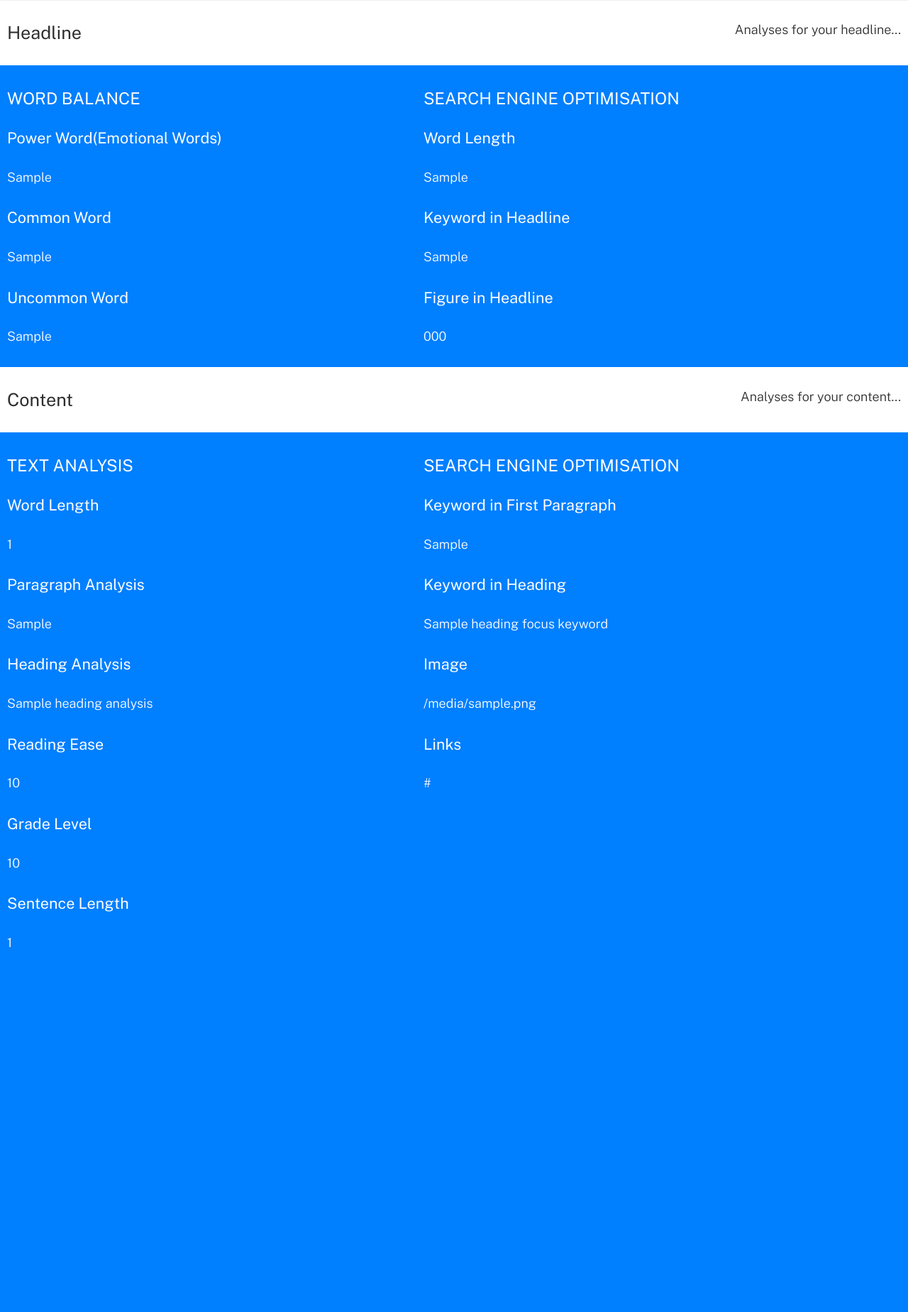
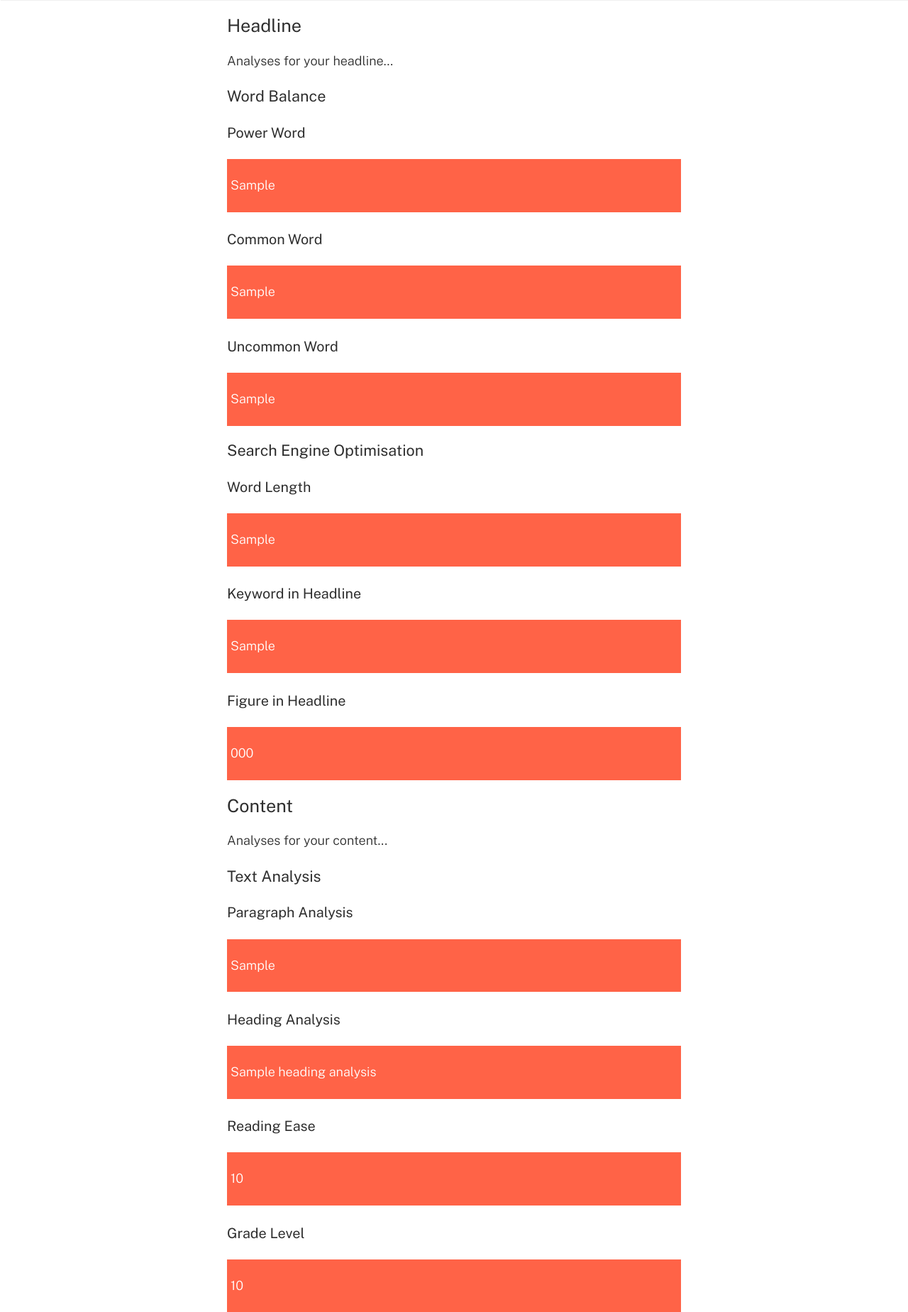
Before and after one commit to malikolabiyi/content-analyser, a Flask app: template templates/analyse.html in a window 1280 px wide. Shown: the part 88-1936 px from the top of the page at 71% size. Before the commit the page ends 1422 px from the top, so only its background shows below. Run offline with Flask 2, Linux system fonts and the light colour scheme; the template is opened without the code that fills it: most values are stand-ins (such as "Sample title", 1, 10 or a date in 2020).

Commit message:
Adding colors

```diff
--- a/app.py
+++ b/app.py
@@ -38,8 +38,10 @@ def analyse():
         if number_power_words > 0:
             power_word_analysis = "Your headline have " + str(number_power_words) + " power words. Power words also known as phrases indicates intense trigger words that frequently command a reader's attention and action."
             headline_score += 30
+            green_color = True
         else:
             power_word_analysis: 'Your headline ought to contain atleast one power word.'
+            red_color = True
     p.close()
 
     #Common words
@@ -54,8 +56,10 @@ def analyse():
         if number_common_words > 0:
             common_word_analysis = "Good! Your headline have " + str(number_common_words) + " common words. Common words make up the basic structure of readable headlines. It is recommended that a headline should be made up of 2 to 3 common words."
             headline_score += 10
+            green_color = True
         else:
             common_word_analysis: 'Your headline ought to contain atleast 2 common words. Common words make up the basic structure of readable headlines.'
+            red_color = True
     c.close()
 
     #Uncommon words
@@ -70,8 +74,10 @@ def analyse():
         if number_uncommon_words > 0:
             uncommon_word_analysis = "Good! Your headline have " + str(number_uncommon_words) + " uncommon words. Uncommon words should occur less frequently than common words, but it is recommended to give your headline substance by adding 2 uncommon words."
             headline_score += 10
+            green_color = True
         else:
             uncommon_word_analysis = 'Your headline ought to contain atleast a uncommon word. Uncommon words should occur less frequently than common words, but it is recommended to give your headline substance by adding 2 uncommon words.'
+            red_color = True
     uc.close()
 
     ''' SEO for headline '''
@@ -79,12 +85,15 @@ def analyse():
     if focus_keyword.lower() in headline.lower():
         keyword_in_headline = 'Great! Your focus keyword appeared in your headline.'
         headline_score += 20
+        green_color = True
     else:
         keyword_in_headline = "Oops! Your focus keyword didn't appear in your headline."
+        red_color = True
 
     # Number in headline
     for word in headline.split(' '):
         if word.isdigit():
+            green_color = True
             if int(word) % 2 != 0:
                 number_in_headline = 'Amazing! Some numbers appeared in your headline. This helps to improve your click-through-rate on the search engine.'
                 headline_score += 10
@@ -92,16 +101,20 @@ def analyse():
                 number_in_headline = 'Though some figures appeared but it is an even number, it is better if an odd number appeared.'
         else:
             number_in_headline = 'Your headline doesn\'t contain a figure, it is recommended to have a figure especially if you\'re writing on listing topics like top 9 places to visit. This helps to improve your click-through-rate on the search engine.'
+            red_color = True
 
     # Word Length for headline
 
     if len(re.findall(r'\w+', headline)) < 3:
         word_length_for_headline = 'Your headline word length is kind of small, can you try to add more words?'
+        red_color = True
     elif len(re.findall(r'\w+', headline))  > 20:
         word_length_for_headline = 'Your headline word length is too much, can you try to reduce them?'
+        red_color = True
     else:
         word_length_for_headline = 'Awesome! Your headline word length is just perfect!'
         headline_score += 20
+        green_color = True
 
 
     ''' Content '''
@@ -121,18 +134,25 @@ def analyse():
 
     if reading_ease in range(90,101):
         reading_ease_score = 'Your content is very easy to read.'
+        green_color = True
     elif reading_ease in range(80,91):
         reading_ease_score = 'Your content is easy to read.'
+        green_color = True
     elif reading_ease in range(70,81):
         reading_ease_score = 'Your content is fairly easy to read.'
+        green_color = True
     elif reading_ease in range(60,71):
         reading_ease_score = 'Your content is of standard to read. It is not difficult and not easy to read.'
+        green_color = True
     elif reading_ease in range(50,61):
         reading_ease_score = 'Your content is fairly difficult to read.'
+        red_color = True
     elif reading_ease in range(30,51):
         reading_ease_score = 'Your content is difficult to read.'
+        red_color = True
     elif reading_ease in range(0,31):
         reading_ease_score = 'Your content is very confusing to read.'
+        red_color = True
     else:
         reading_ease_score = 'You didn\'t put in any message'
 
@@ -140,18 +160,27 @@ def analyse():
 
     grade_level_score = math.ceil(grade_level)
 
+    if grade_level_score > 20:
+        red_color = True
+    else:
+        green_color = True
+
     grade_level_score = 'Your content can be comprehend by someone in ' + str(grade_level_score) + 'th grade and above.'
 
     # word length for content
     content_word_length_number = len(re.findall(r'\w+', content_without_tags))
     if content_word_length_number < 300:
         content_word_length = "Your content has " + str(content_word_length_number) + "words. It is fair, unless you want to best for generating discussion, can you try to add more?"
+        red_color = True
     elif content_word_length_number < 600:
         content_word_length = "Your content has " + str(content_word_length_number) + "words. It is good, unless you are writing about small topic, can you try to add more?"
+        green_color = True
     elif content_word_length_number in range(600,1501):
         content_word_length = "Your content has " + str(content_word_length_number) + "words. It is better, unless you are writing about small topic, can you try to add more?"
+        green_color = True
     else:
         content_word_length = "Your content has " + str(content_word_length_number) + "words. Fabulous! It is the best, just want is recommended!"
+        green_color = True
 
     # SEO for Content
 
@@ -163,8 +192,10 @@ def analyse():
 
     if focus_keyword in paragraphs[0]:
         keyword_in_first_paragraph = 'Your focus keyword appeared in the first paragraph of your content, +1 for this!'
+        green_color = True
     else:
         keyword_in_first_paragraph = "Your focus keyword ought to appear in your first paragraph, incase you don't have a meta description, this is going to show on the search engine."
+        red_color = True
 
     # Paragraph Length.
     good_paragraph_length = []
@@ -178,6 +209,11 @@ def analyse():
         else:
             bad_paragraph_length.append(paragraph)
 
+    if len(paragraphs) != 0:
+        green_color = True
+    else:
+        red_color = True
+
     paragraph_analysis = 'Your content has ' + str(len(paragraphs)) + " paragraphs, only " + str(len(good_paragraph_length)) + " paragraphs contains the recommended number of words while " + str(len(bad_paragraph_length)) + " paragraphs contain much words than recommended."
 
     # Heading
@@ -188,8 +224,10 @@ def analyse():
 
     if len(headings) > 0:
         heading_analysis = 'Your content contains some headings, this gives your content more taste!'
+        green_color = True
     else:
         heading_analysis = 'Your content is missing some headings.'
+        red_color = True
 
     heading_with_focus_keyword = []
 
@@ -204,6 +242,11 @@ def analyse():
         else:
             heading_without_focus_keyword.append(heading)
 
+    if len(headings) != 0:
+        green_color = True
+    else:
+        red_color = True
+
     heading_focus_keyword = "Your content has " + str(len(headings)) + " heading(s) only " + str(len(heading_with_focus_keyword)) + " heading(s) contains your focus keyword while " + str(len(heading_without_focus_keyword)) + " heading(s) doesn't contain your focus keyword. It is recommended that your focus keyword should appear atleast in 2 heading but not all to avoid keyword stuffing."
 
     # Image
@@ -214,16 +257,20 @@ def analyse():
 
     if len(images) > 0:
         check_image = 'Nice! Image(s) appeared in your content.'
+        green_color = True
     else:
         check_image = 'An image are missing in your content. Images gives the visual expression of what your content is talking about, atleast one image should appeared in your content.'
+        red_color = True
 
     # Link
     links = soup.find_all('a')
 
     if len(links) > 0:
         links_analysis = 'It is so much cool that you content is linking to other people\'s content.'
+        green_color = True
     else:
         links_analysis = 'Atleast you should be linking to content.'
+        red_color = True
 
     # Sentence Length
     good_sentence_length = []
@@ -236,12 +283,14 @@ def analyse():
         for sentence in sentences:
             if len(sentence) < 20:
                 good_sentence_length.append(sentence)
+                green_color = True
             else:
                 bad_sentence_length.append(sentence)
+                red_color = True
 
     sentence_length = 'Your content has ' + str(len(sentences)) + " sentences, only " + str(len(good_sentence_length)) + " sentences contains the recommended number of words (less than 20) while " + str(len(bad_sentence_length)) + " sentences contain much words than recommended."
 
-    return render_template('analyse.html', links_analysis=links_analysis, sentence_length=sentence_length, headline_score=headline_score, check_image=check_image, number_in_headline=number_in_headline, heading_focus_keyword=heading_focus_keyword, heading_analysis=heading_analysis, keyword_in_first_paragraph=keyword_in_first_paragraph, paragraph_analysis=paragraph_analysis, uncommon_word_analysis=uncommon_word_analysis, common_word_analysis=common_word_analysis, power_word_analysis=power_word_analysis, keyword_in_headline=keyword_in_headline, word_length_for_headline=word_length_for_headline, reading_ease_score=reading_ease_score, grade_level_score=grade_level_score, content_word_length=content_word_length)
+    return render_template('analyse.html', green_color=green_color, red_color=red_color, links_analysis=links_analysis, sentence_length=sentence_length, headline_score=headline_score, check_image=check_image, number_in_headline=number_in_headline, heading_focus_keyword=heading_focus_keyword, heading_analysis=heading_analysis, keyword_in_first_paragraph=keyword_in_first_paragraph, paragraph_analysis=paragraph_analysis, uncommon_word_analysis=uncommon_word_analysis, common_word_analysis=common_word_analysis, power_word_analysis=power_word_analysis, keyword_in_headline=keyword_in_headline, word_length_for_headline=word_length_for_headline, reading_ease_score=reading_ease_score, grade_level_score=grade_level_score, content_word_length=content_word_length)
 
 if __name__ == "__main__":
     app.run(debug=True)
--- a/static/analyse.css
+++ b/static/analyse.css
@@ -35,12 +35,11 @@ h2 {
 }
 
 h3 {
-    font-size: 1.3em;
-    text-transform: uppercase;
+    font-size: 1.2em;
 }
 
 h4 {
-    font-size: 1.2em;
+    font-size: 1.1em;
 }
 
 header {
@@ -63,24 +62,29 @@ ul li {
     margin-right: 10px;
 }
 
-.container {
-    background-color: #007fff;
-    color: white;
-    margin: 0;
-    padding: 10px;
-    display: grid;
-    grid-template-columns: 45% 45%;
-    gap: 20px;
+main {
+    width: 50%;
+    margin: auto;
 }
 
-.title {
-    display: flex;
-    justify-content: space-between;
-    padding: 10px;
+.green {
+    background-color: green;
+    padding: 5px;
+}
+
+.green p, .red p {
+    color: white;
+    font-size: 1em;
+    line-height: 1.6em;
+}
+
+.red {
+    background-color: #ff6347;
+    padding: 5px;
 }
 
 @media(max-width: 768px) {
-    .container {
-        display: block;
+    main {
+        width: 80%;
     }
 }
--- a/templates/analyse.html
+++ b/templates/analyse.html
@@ -32,30 +32,53 @@
     <p>Analyses for your headline...</p>
     </div>
 
-    <div class="container">
     <div>
         <h3>Word Balance</h3>
-        <h4>Power Word(Emotional Words)</h4>
-        <p>{{power_word_analysis}}</p>
+        <h4>Power Word</h4>
+        {% if green_color %}
+        <div class="green"><p>{{power_word_analysis}}</p></div>
+        {% else %}
+        <div class="red"><p>{{power_word_analysis}}</p></div>
+        {% endif %}
 
         <h4>Common Word</h4>
-        <p>{{common_word_analysis}}</p>
+        {% if green_color %}
+        <div class="green"><p>{{common_word_analysis}}</p></div>
+        {% else %}
+        <div class="red"><p>{{common_word_analysis}}</p></div>
+        {% endif %}
 
         <h4>Uncommon Word</h4>
-        <p>{{uncommon_word_analysis}}</p>
+        {% if green_color %}
+        <div class="green"><p>{{uncommon_word_analysis}}</p></div>
+        {% else %}
+        <div class="red"><p>{{uncommon_word_analysis}}</p></div>
+        {% endif %}
     </div>
 
     <div>
       <h3>Search Engine Optimisation</h3>
 
       <h4>Word Length</h4>
-      <p>{{word_length_for_headline}}</p>
+      {% if green_color %}
+      <div class="green"><p>{{word_length_for_headline}}</p></div>
+      {% else %}
+      <div class="red"><p>{{word_length_for_headline}}</p></div>
+      {% endif %}
 
       <h4>Keyword in Headline</h4>
-      <p>{{keyword_in_headline}}</p>
+      {% if green_color %}
+      <div class="green"><p>{{keyword_in_headline}}</p></div>
+      {% else %}
+      <div class="red"><p>{{keyword_in_headline}}</p></div>
+      {% endif %}
 
       <h4>Figure in Headline</h4>
-      <p>{{number_in_headline}}</p>
+      {% if green_color %}
+      <div class="green"><p>{{number_in_headline}}</p></div>
+      {% else %}
+      <div class="red"><p>{{number_in_headline}}</p></div>
+      {% endif %}
     </div>
     </div>
 
@@ -64,45 +87,82 @@
     <p>Analyses for your content...</p>
     </div>
 
-    <div class="container">
-
       <div>
         <h3>Text Analysis</h3>
-        <h4>Word Length</h4>
-        <p>{{content_word_length}}</p>
 
         <h4>Paragraph Analysis</h4>
-        <p>{{paragraph_analysis}}</p>
+        {% if green_color %}
+        <div class="green"><p>{{paragraph_analysis}}</p></div>
+        {% else %}
+        <div class="red"><p>{{paragraph_analysis}}</p></div>
+        {% endif %}
 
         <h4>Heading Analysis</h4>
-        <p>{{heading_analysis}}</p>
+        {% if green_color %}
+        <div class="green"><p>{{heading_analysis}}</p></div>
+        {% else %}
+        <div class="red"><p>{{heading_analysis}}</p></div>
+        {% endif %}
 
         <h4>Reading Ease</h4>
-        <p>{{reading_ease_score}}</p>
+        {% if green_color %}
+        <div class="green"><p>{{reading_ease_score}}</p></div>
+        {% else %}
+        <div class="red"><p>{{reading_ease_score}}</p></div>
+        {% endif %}
 
         <h4>Grade Level</h4>
-        <p>{{grade_level_score}}</p>
+        {% if green_color %}
+        <div class="green"><p>{{grade_level_score}}</p></div>
+        {% else %}
+        <div class="red"><p>{{grade_level_score}}</p></div>
+        {% endif %}
 
         <h4>Sentence Length</h4>
-        <p>{{sentence_length}}</p>
+        {% if green_color %}
+        <div class="green"><p>{{sentence_length}}</p></div>
+        {% else %}
+        <div class="red"><p>{{sentence_length}}</p></div>
+        {% endif %}
       </div>
 
     <div>
       <h3>Search Engine Optimisation</h3>
 
+      <h4>Word Length</h4>
+      {% if green_color %}
+      <div class="green"><p>{{content_word_length}}</p></div>
+      {% else %}
+      <div class="red"><p>{{content_word_length}}</p></div>
+      {% endif %}
+
       <h4>Keyword in First Paragraph</h4>
-      <p>{{keyword_in_first_paragraph}}</p>
+      {% if green_color %}
+      <div class="green"><p>{{keyword_in_first_paragraph}}</p></div>
+      {% else %}
+      <div class="red"><p>{{keyword_in_first_paragraph}}</p></div>
+      {% endif %}
 
       <h4>Keyword in Heading</h4>
-      <p>{{heading_focus_keyword}}</p>
+      {% if green_color %}
+      <div class="green"><p>{{heading_focus_keyword}}</p></div>
+      {% else %}
+      <div class="red"><p>{{heading_focus_keyword}}</p></div>
+      {% endif %}
 
       <h4>Image</h4>
-      <p>{{check_image}}</p>
+      {% if green_color %}
+      <div class="green"><p>{{check_image}}</p></div>
+      {% else %}
+      <div class="red"><p>{{check_image}}</p></div>
+      {% endif %}
 
       <h4>Links</h4>
-      <p>{{links_analysis}}</p>
-    </div>
-
+      {% if green_color %}
+      <div class="green"><p>{{links_analysis}}</p></div>
+      {% else %}
+      <div class="red"><p>{{links_analysis}}</p></div>
+      {% endif %}
     </div>
   </main>
 </body>
```
